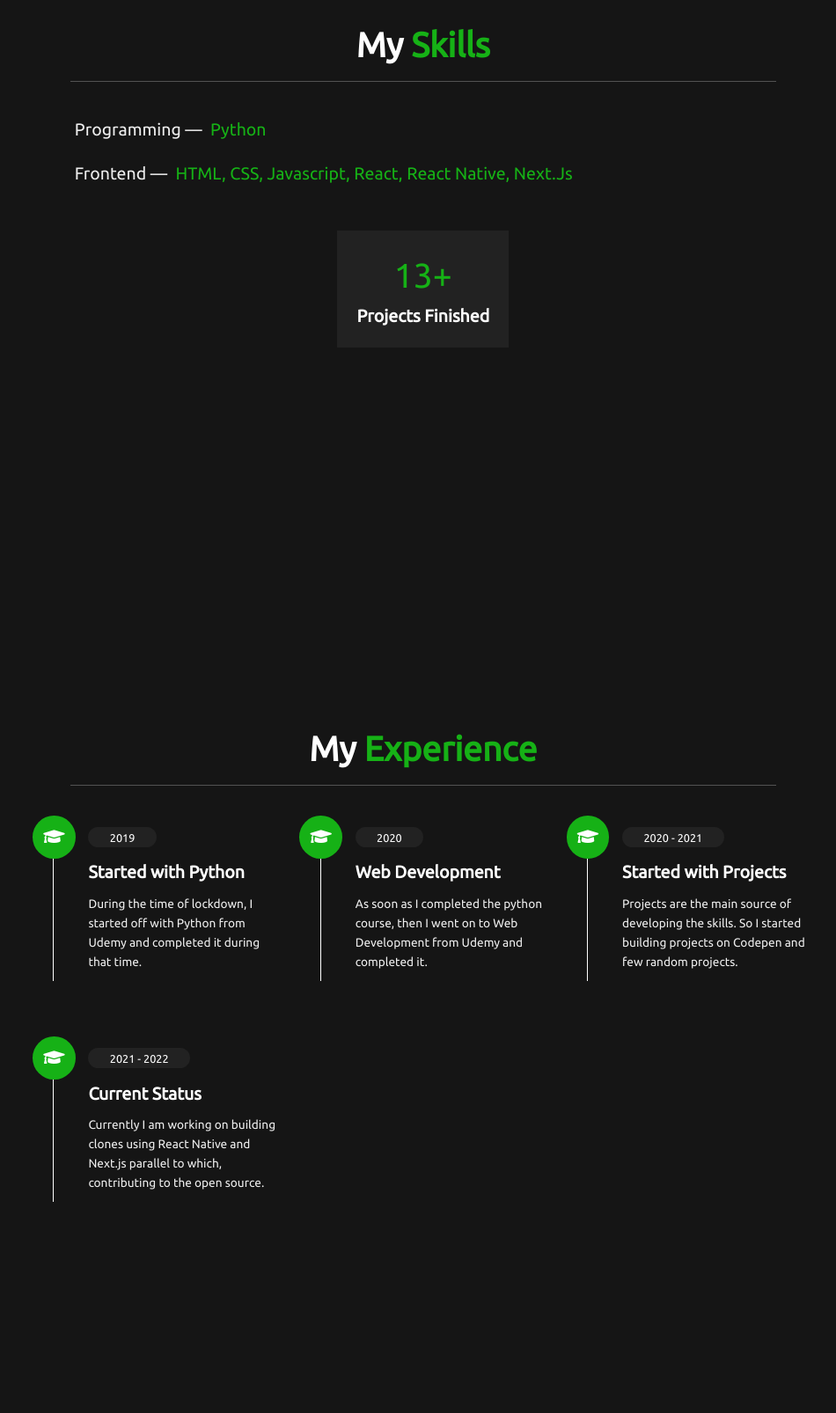
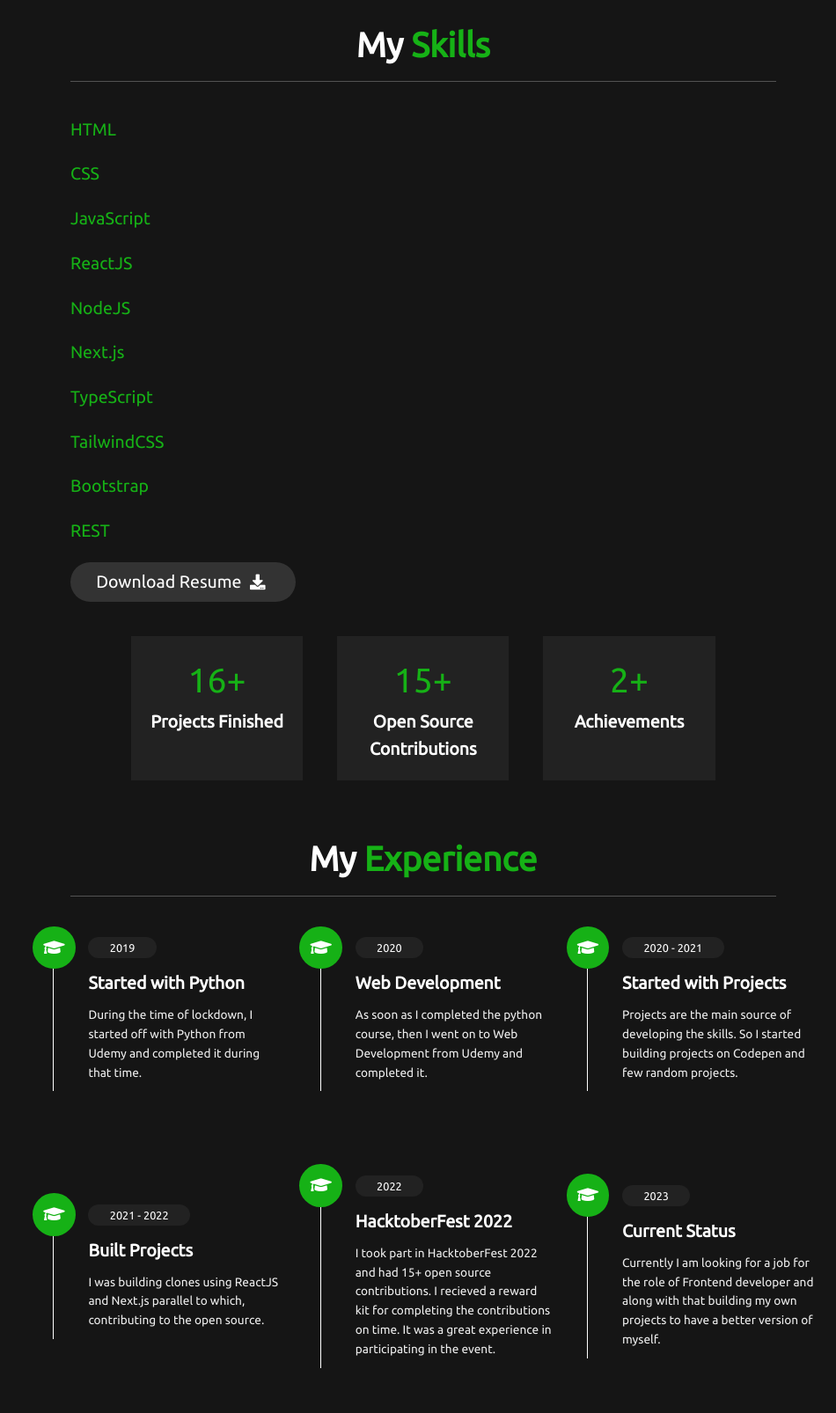
Before and after one commit to tokyo3001/KG-main, a plain HTML site: page index.html in a window 1280 px wide. Shown: the part 800-2406 px from the top of the page at 88% size, without its empty margins (330-1280 px from the left). Drawn offline with nearby package versions, Linux system fonts and the light colour scheme.

Commit message:
updated portfolio

```diff
--- a/index.html
+++ b/index.html
@@ -29,13 +29,13 @@
 		<div class="user">
 			<img src="./pic4.jpeg" alt="myimage">
 			<h3 class="name">Karnika Gupta</h3>
-			<p class="post">A Web Development Enthusiast</p>
+			<p class="post">A Frontend Development Enthusiast</p>
 		</div>
 
 		<nav class="navbar">
 			<ul>
 				<li><a href="#home">Home</a></li>
-				<li><a href="#about">About</a></li>
+				<li><a href="#about">Skills</a></li>
 				<li><a href="#experience">Experience</a></li>
 				<li><a href="#projects">Projects</a></li>
 				<li><a href="#contact">Contact</a></li>
@@ -76,16 +76,29 @@
 
 			<div class="info">
 				<!-- <h3> <span> CLI/Scripting — </span> C, Python, Bash </h3> -->
-				<h3> <span> Programming — </span> Python </h3>
-				<h3> <span> Frontend — </span> HTML, CSS, Javascript, React, React Native, Next.Js </h3>
+				<!-- <h3> <span> Programming — </span> Python </h3> -->
+				<!-- <h3> <span> Frontend — </span> HTML, CSS, Javascript, React, React Native, Next.Js </h3> -->
+				<div class="box">
+					<!-- <span>13+</span> -->
+					<h3>HTML</h3>
+					<h3>CSS</h3>
+					<h3>JavaScript</h3>
+					<h3>ReactJS</h3>
+					<h3>NodeJS</h3>
+					<h3>Next.js</h3>
+					<h3>TypeScript</h3>
+					<h3>TailwindCSS</h3>
+					<h3>Bootstrap</h3>
+					<h3>REST</h3>
+				</div>
 				<!-- <h3> <span> Backend — </span> NodeJS, PHP </h3>
 				<h3> <span> Database — </span> SQL/MySQL, Mongo, SQLite </h3>
 				<h3> <span> Patterns/Principles — </span> MVC, OOP </h3>
 				<h3> <span> Tools — </span> Linux, Git, Arduino UNO, Raspberry Pi </h3> -->
 
-				<!-- <a href="Resume_GVP.pdf" download target="_blank"><button class="btn"> Download Resume
+				<a href="https://rxresu.me/karnikagupta5/resume-karnika" download target="_blank"><button class="btn"> Download Resume
 						<i class="fas fa-download"></i>
-					</button></a> -->
+					</button></a>
 			</div>
 
 			<div class="counter">
@@ -96,19 +109,19 @@
 				</div> -->
 
 				<div class="box">
-					<span>13+</span>
+					<span>16+</span>
 					<h3>Projects Finished</h3>
 				</div>
 
-				<!-- <div class="box">
-					<span>50+</span>
+				<div class="box">
+					<span>15+</span>
 					<h3>Open Source Contributions</h3>
-				</div> -->
+				</div>
 
-				<!-- <div class="box">
-					<span>6+</span>
+				<div class="box">
+					<span>2+</span>
 					<h3>Achievements</h3>
-				</div> -->
+				</div>
 
 			</div>
 
@@ -148,13 +161,29 @@
 				<p>Projects are the main source of developing the skills. So I started building projects on Codepen and few random projects.</p>
 			</div>
 
+		</div>
+
+		<div class="box-container">
 			<div class="box">
 				<i class="fas fa-graduation-cap"></i>
 				<span>2021 - 2022</span>
-				<h3>Current Status</h3>
-				<p>Currently I am working on building clones using React Native and Next.js parallel to which, contributing to the open source.</p>
+				<h3>Built Projects</h3>
+				<p>I was building clones using ReactJS and Next.js parallel to which, contributing to the open source.</p>
 			</div>
 
+			<div class="box">
+				<i class="fas fa-graduation-cap"></i>
+				<span>2022</span>
+				<h3>HacktoberFest 2022</h3>
+				<p>I took part in HacktoberFest 2022 and had 15+ open source contributions. I recieved a reward kit for completing the contributions on time. It was a great experience in participating in the event.</p>
+			</div>
+
+			<div class="box">
+				<i class="fas fa-graduation-cap"></i>
+				<span>2023</span>
+				<h3>Current Status</h3>
+				<p>Currently I am looking for a job for the role of Frontend developer and along with that building my own projects to have a better version of myself.</p>
+			</div>
 		</div>
 
 	</section>
@@ -170,13 +199,25 @@
 		<div class="box-container">
 
 			<div class="box">
+				<a target="_blank" href="https://weather-app-gilt-zeta.vercel.app/">
+					<img src="./Screenshot from 2023-06-22 15-24-04.png" alt="Project">
+				</a>
+			</div>
+
+			<div class="box">
 				<a target="_blank" href="https://tokyo3001.github.io/quote-generator/">
-					<img src="./Screenshot (2).png" alt="Programming">
+					<img src="./Screenshot (2).png" alt="quote-generator">
 				</a>
 			</div>
 			<div class="box">
 				<a target="_blank" href="https://tokyo3001.github.io/Light-Dark-Mode/">
-					<img src="./Screenshot (6).png" alt="Mathematics">
+					<img src="./Screenshot (6).png" alt="Light-Dark-Mode">
+				</a>
+			</div>
+
+			<div class="box">
+				<a target="_blank" href="https://wordle-iota-five.vercel.app/">
+					<img src="Screenshot from 2023-06-22 16-41-27.png" alt="Project">
 				</a>
 			</div>
 
@@ -193,8 +234,14 @@
 			</div>
 
 			<div class="box">
-				<a target="_blank" href="https://nex-stream.vercel.app/">
+				<a target="_blank" href="https://nexstream-project.vercel.app/auth">
 					<img src="./nex.png" alt="Project">
+				</a>
+			</div>
+
+			<div class="box">
+				<a target="_blank" href="https://timeline-iota.vercel.app/">
+					<img src="./Screenshot from 2023-06-22 16-50-41.png" alt="Project">
 				</a>
 			</div>
 
```
Also changed, not shown: Screenshot from 2023-06-22 16-41-27.png (added), Screenshot from 2023-06-22 16-50-41.png (added), 1 other file.
